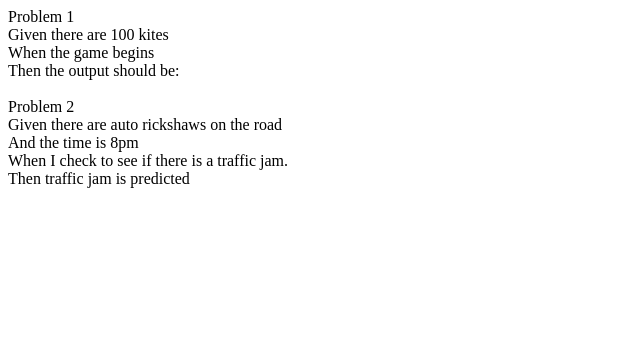
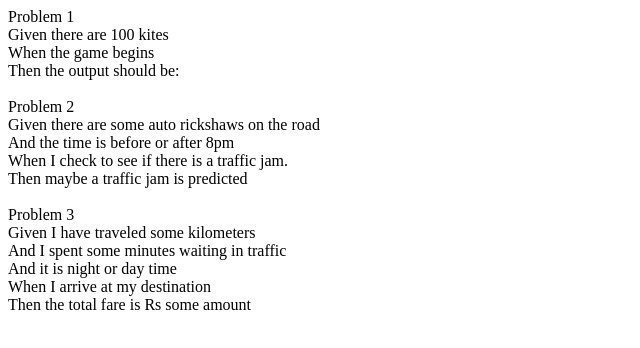
Before and after one commit to BillSchofield/tw101-javascript-koans, a plain HTML site: page index.html in a window 1280 px wide. Shown: the whole page, without its empty margins (0-640 px from the left). Drawn offline with Linux system fonts and the light colour scheme.

Commit message:
Problem 3

```diff
--- a/index.html
+++ b/index.html
@@ -2,6 +2,8 @@
     <body>
         <script src="js/vendor/jquery-2.1.1.js"></script>
         <script src="js/problem1.js"></script>
+        <script src="js/problem2.js"></script>
+        <script src="js/problem3.js"></script>
         <script src="js/main.js"></script>
 
         <div>Problem 1</div>
@@ -14,5 +16,12 @@
         <div><span>And the time is </span><span id="beforeOrAfter"></span><span> 8pm</span></div>
         <div>When I check to see if there is a traffic jam.</div>
         <div><span>Then </span><span id="aOrNo"></span><span> traffic jam is predicted</span></div>
+        <br>
+        <div>Problem 3</div>
+        <div><span>Given I have traveled </span><span id="distanceTraveled"></span><span> kilometers</span></div>
+        <div><span>And I spent </span><span id="timeWaiting"></span><span> minutes waiting in traffic</span></div>
+        <div><span>And it is </span><span id="nightOrDay"></span><span> time</span></div>
+        <div>When I arrive at my destination</div>
+        <div><span>Then the total fare is Rs </span><span id="fare"></span></div>
     </body>
 </html>
--- a/js/main.js
+++ b/js/main.js
@@ -6,4 +6,7 @@ $(document).ready(function() {
     // Problem 2
     isTrafficJam(30, false);
 
+    // Problem 3
+    fareForRide(6, 8, false);
+
 });
--- a/js/problem1.js
+++ b/js/problem1.js
@@ -17,10 +17,9 @@
  1 2 Peche! 4 Ipo kaate! Peche! 7 8
  ...and so on
 
- */
+*/
 
 
-// helper function for output
 function changeElementText(element, answer) {
     $(element).text(answer);
 }
--- a/js/problem2.js
+++ b/js/problem2.js
@@ -1,7 +1,7 @@
 "use strict";
 
 /*
- <!--
+
  Problem 2:
 
  Background:
@@ -15,34 +15,35 @@
  traffic jams because the daytime traffic has finished.
 
  Examples:
- Given there are 30 auto rickshaws in the road
- And the time is 3pm
- When the traffic jam system is queried
+
+ Given there are 30 auto rickshaws on the road
+ And the time is before 8pm
+ When I check to see if there is a traffic jam.
  Then no traffic jam is predicted
 
- Given there are 41 auto rickshaws in the road
- And the time is 3pm
- When the traffic jam system is queried
+ Given there are 41 auto rickshaws on the road
+ And the time is before 8pm
+ When I check to see if there is a traffic jam.
  Then a traffic jam is predicted
 
- Given there are 60 auto rickshaws in the road
- And the time is 10pm
- When the traffic jam system is queried
+ Given there are 60 auto rickshaws on the road
+ And the time is after 8pm
+ When I check to see if there is a traffic jam.
  Then no traffic jam is predicted
-
 
  */
 
 
-// helper function for output
 function changeElementText(element, answer) {
     $(element).text(answer);
 }
 
 function isTrafficJam(numberOfAutoRickshaws, isAfterEightPm) {
-    var answer;
+    changeElementText("#numberOfRickshaws", "some");
+    changeElementText("#beforeOrAfter", "before or after");
+    var answer = "maybe a";
 
     // write some code here!
 
-    writeAnswer(answer);
+    changeElementText("#aOrNo", answer);
 }
--- /dev/null
+++ b/js/problem3.js
@@ -0,0 +1,50 @@
+"use strict";
+
+/*
+ Problem 3:
+
+ Background:
+ Auto rickshaws are a very common mode of transportation in India. They are typically fitted with a meter that tracks
+ the auto fare, based on distance traveled and waiting time (eg: when stuck in traffic jam). If it is night time, an
+ extra charge of 50% is levied.
+
+ http://en.wikipedia.org/wiki/Auto_rickshaw#India
+
+ Problem statement:
+ Write a program that will compute the auto fare: it should take as arguments the distance traveled in kilometers (d),
+ the waiting time in minutes (w), and whether it is night time (n). The assumed auto fare formula is:
+ 20 + 8 * (d-1) + 4 * w
+ Add 50%, if n=true
+
+ (Please note that the above formula is make-belief! Please don't get into a fight with an auto-walla over this formula!)
+
+ Examples:
+
+ Given the kilometers traveled is 6
+ And the minutes spent waiting in a traffic jam is 8
+ And it was day time
+ When the end of the journey is reached
+ Then the meter displays the total fare as Rs 92
+
+ Given the kilometers traveled is 3.5
+ And the minutes spent waiting in a traffic jam is 4
+ And it was night time
+ When the end of the journey is reached
+ Then the meter displays the total fare as Rs 84
+
+*/
+
+function changeElementText(element, answer) {
+    $(element).text(answer);
+}
+
+function fareForRide(distanceTraveled, timeWaiting, isNight) {
+    changeElementText("#distanceTraveled", "some");
+    changeElementText("#timeWaiting", "some");
+    changeElementText("#nightOrDay", "night or day");
+    var fare = "some amount";
+
+    // write some code here!
+
+    changeElementText("#fare", fare);
+}
```
